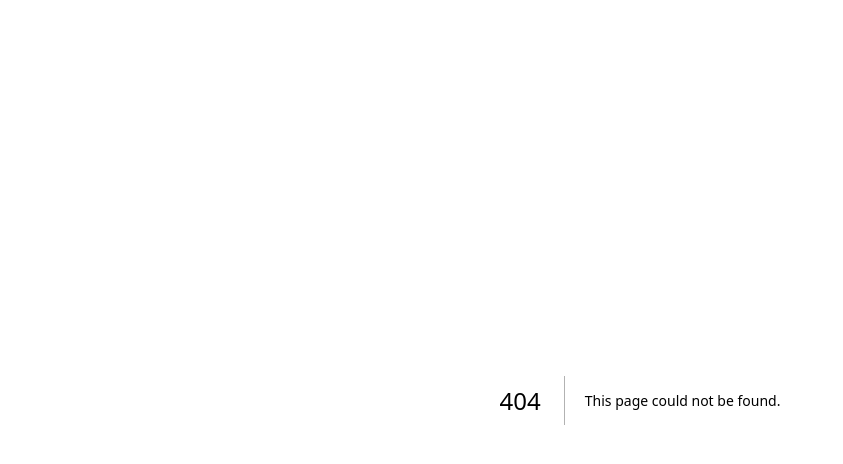
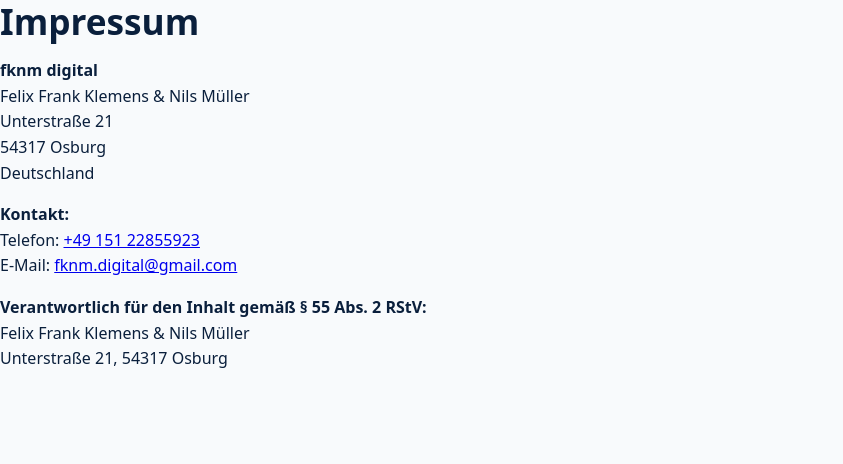
Before and after one commit to fknmdigital/fknm-digital, a Next.js app: page /impressum in a window 1280 px wide. Before the commit this address had no page. Shown: the top 464 px of the page, without its empty margins (0-843 px from the left). Built offline with nearby package versions, Linux system fonts and the light colour scheme.

Commit message:
Create page.jsx

```diff
--- /dev/null
+++ b/app/impressum/page.jsx
@@ -0,0 +1,20 @@
+export default function Impressum() {
+  return (
+    <div className="max-w-3xl mx-auto px-4 py-12">
+      <h1 className="text-3xl font-bold mb-6">Impressum</h1>
+      <p><strong>fknm digital</strong><br />
+      Felix Frank Klemens & Nils Müller<br />
+      Unterstraße 21<br />
+      54317 Osburg<br />
+      Deutschland</p>
+
+      <p className="mt-4"><strong>Kontakt:</strong><br />
+      Telefon: <a href="tel:+4915122855923" className="text-blue-600 hover:underline">+49 151 22855923</a><br />
+      E-Mail: <a href="mailto:fknm.digital@gmail.com" className="text-blue-600 hover:underline">fknm.digital@gmail.com</a></p>
+
+      <p className="mt-4"><strong>Verantwortlich für den Inhalt gemäß § 55 Abs. 2 RStV:</strong><br />
+      Felix Frank Klemens & Nils Müller<br />
+      Unterstraße 21, 54317 Osburg</p>
+    </div>
+  );
+}
```
